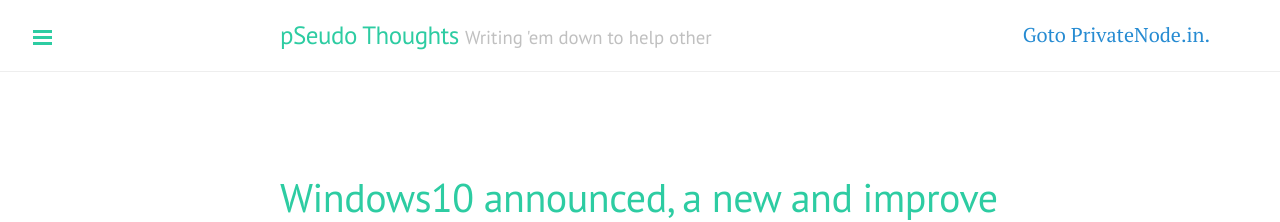
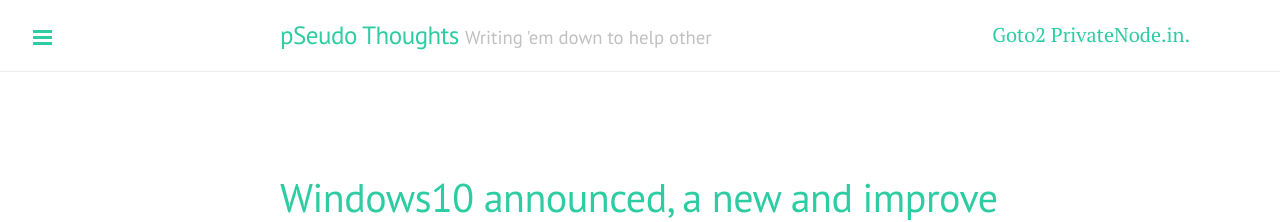
Before and after one commit to DharmeshPandav/dharmeshpandav.github.io, a Jekyll site: the page built from index.html, in a window 1280 px wide. Shown: the top 222 px of the page. Built offline with Jekyll 4.4.1, drawn with Linux system fonts in a browser that asks for light colours; nearby versions of some CDN libraries; Markdown is read by kramdown in place of the engine named in the settings; the list of posts is cut into pages by our own code.

```diff
--- a/_layouts/default.html
+++ b/_layouts/default.html
@@ -24,8 +24,8 @@
       </div>
     </div>
 
-    <div class="absolute-right">
-        <a href="http://www.privatenode.in">Goto PrivateNode.in.</a>
+    <div class="container absolute-right">
+        <a href="http://www.privatenode.in">Goto2 PrivateNode.in.</a>
     </div>
 
     <label for="sidebar-checkbox" class="sidebar-toggle"></label>
```
